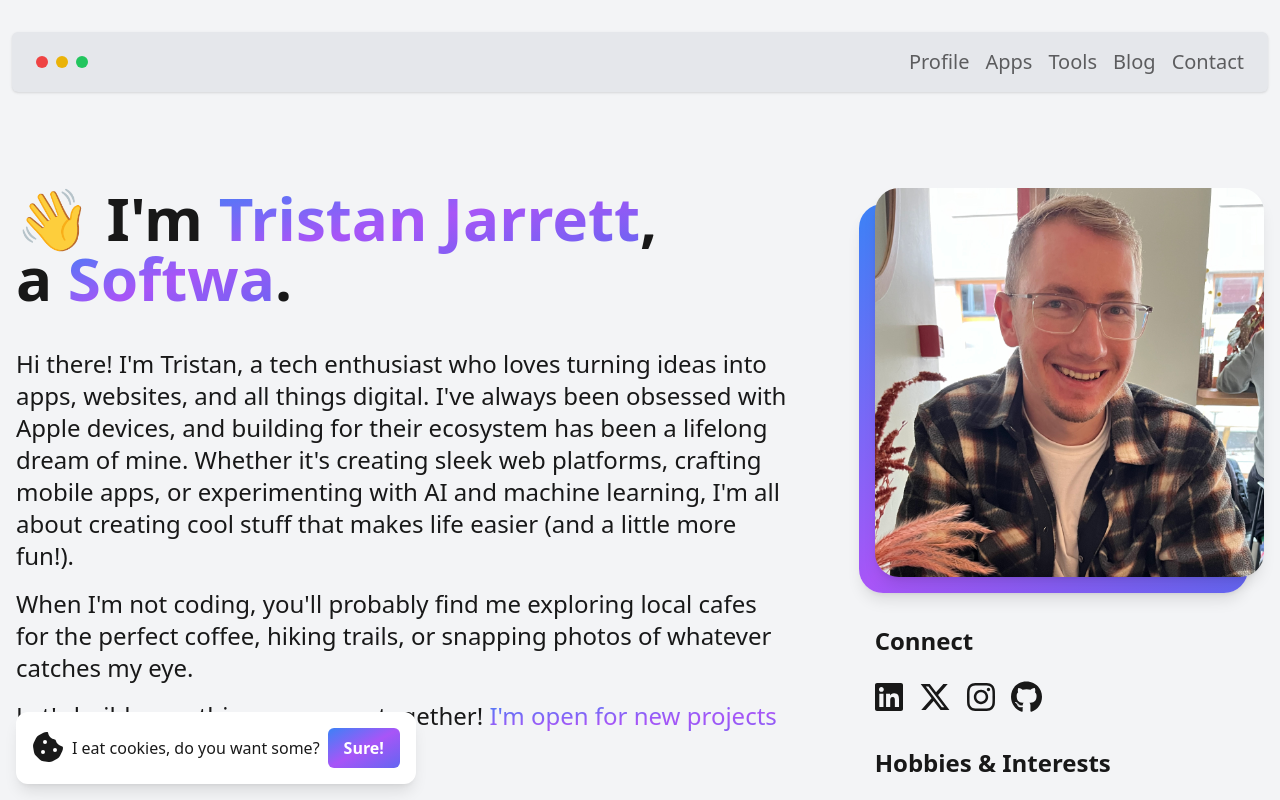
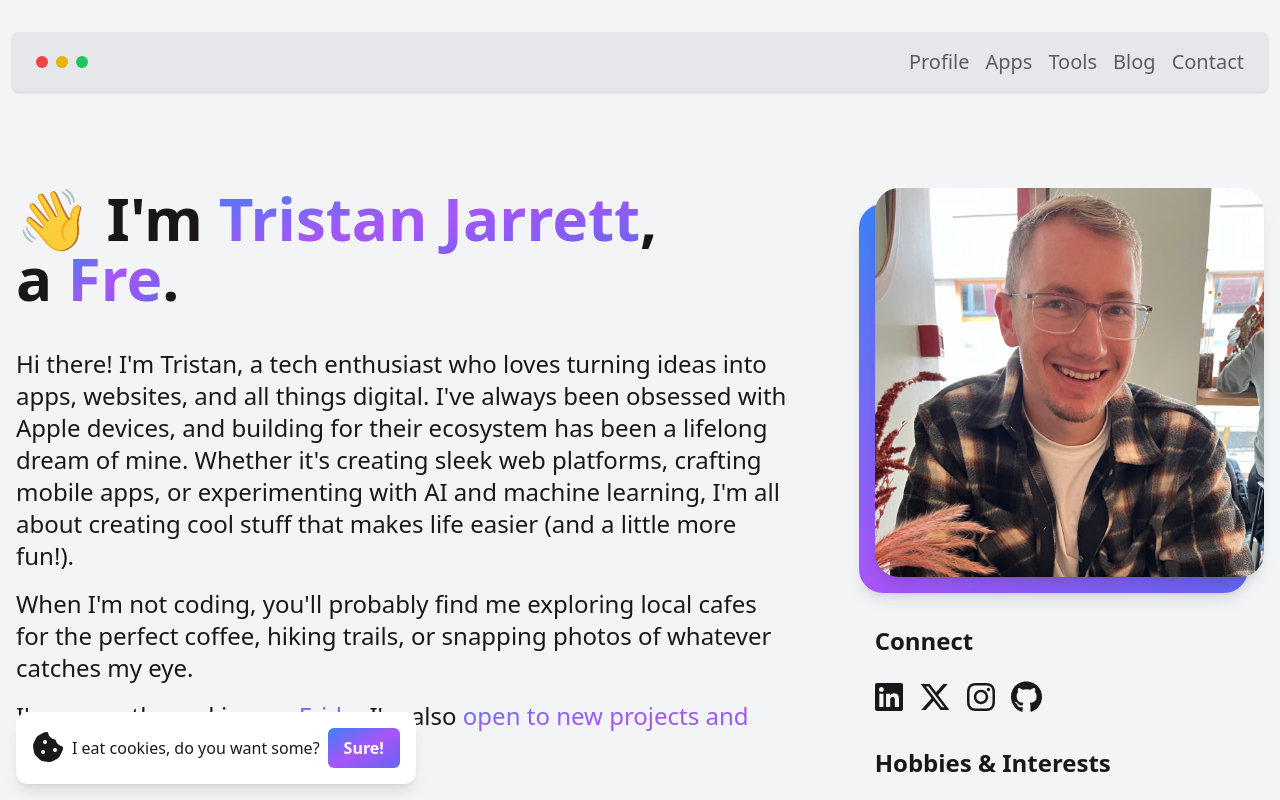
Before and after one commit to tristanjarrett/tristanjarrett_nextjs, a Next.js app: page / in a window 1280 px wide. Shown: the top 800 px of the page. Built offline with nearby package versions, Linux system fonts and the light colour scheme.

Commit message:
Tiles and intro updates

```diff
--- a/pages/index.js
+++ b/pages/index.js
@@ -44,7 +44,14 @@ const Home = () => {
     { name: "👾" },
   ];
 
-  const titles = ["Software Engineer", "App Developer", "Web Developer"];
+  const titles = [
+    "App Developer",
+    "Software Engineer",
+    "Freelance Developer",
+    "Indie Maker",
+    "Tech Consultant",
+    "Product Builder"
+  ];
   const [currentTitle, setCurrentTitle] = useState("");
   const [isDeleting, setIsDeleting] = useState(false);
   const [loopIndex, setLoopIndex] = useState(0);
@@ -259,9 +266,21 @@ const Home = () => {
               </p>
 
               <p className="text-xl lg:text-2xl mb-4">
-                Let's build something awesome together!{" "}
-                <a href="#contact" className="bg-gradient-to-br from-blue-500 via-purple-500 to-indigo-500 bg-clip-text text-transparent dark:from-yellow-500 dark:via-orange-500 dark:to-pink-500 hover:opacity-75">
-                  I'm open for new projects and opportunities
+                I'm currently working on{" "}
+                <a
+                  href="/apps/fridg"
+                  className="bg-gradient-to-br from-blue-500 via-purple-500 to-indigo-500 bg-clip-text text-transparent dark:from-yellow-500 dark:via-orange-500 dark:to-pink-500 hover:opacity-75"
+                  aria-label="Learn more about Fridg"
+                >
+                  Fridg
+                </a>
+                . I'm also{" "}
+                <a
+                  href="#contact"
+                  className="bg-gradient-to-br from-blue-500 via-purple-500 to-indigo-500 bg-clip-text text-transparent dark:from-yellow-500 dark:via-orange-500 dark:to-pink-500 hover:opacity-75"
+                  aria-label="Contact me for new projects and opportunities"
+                >
+                  open to new projects and opportunities
                 </a>
                 .
               </p>
```
